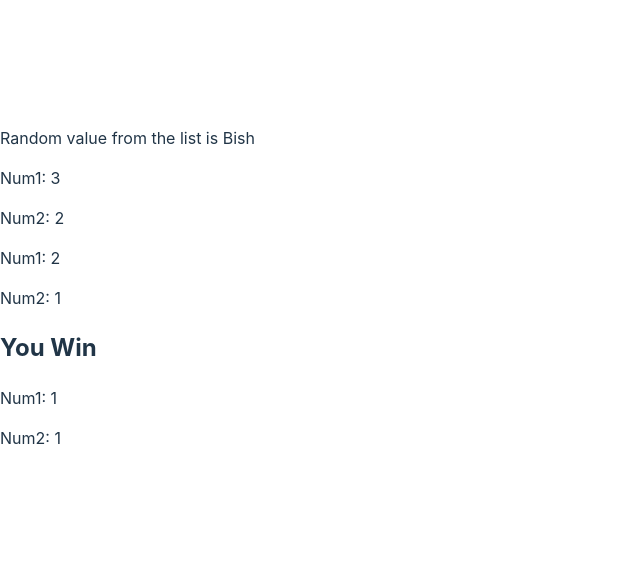
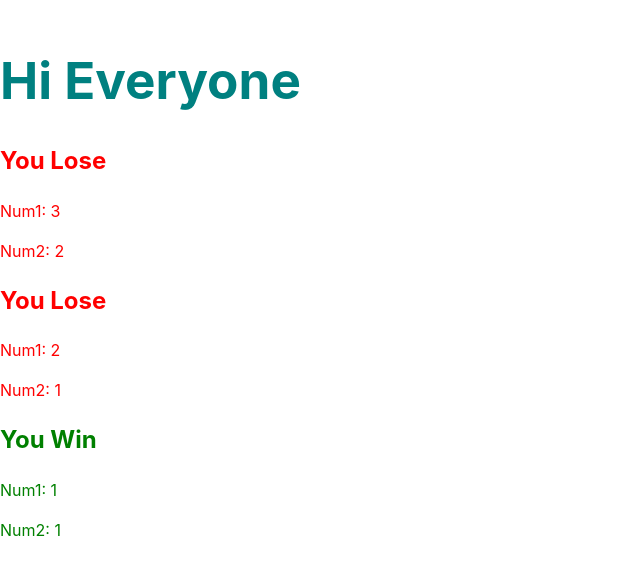
Before and after one commit to asimtimsina/Udemy_fullstack, a React (Vite) app in the folder first-react-project/: page / in a window 1280 px wide. Shown: the part 112-686 px from the top of the page, without its empty margins (0-640 px from the left). Built offline with nearby package versions, Linux system fonts and the light colour scheme.

Commit message:
616. Adding Dynamic Component Styles

```diff
--- a/first-react-project/src/App.jsx
+++ b/first-react-project/src/App.jsx
@@ -5,18 +5,21 @@
 
 // import Greeter from './Greeter'
 // import Die from './Die'
-import ListPicker from "../ListPicker"
+// import ListPicker from "../ListPicker"
 import DoubleDice from "./DoubleDice"
+import Heading from "./Heading"
+
 
 function App() {
 
 
   return (
     <>
+      <Heading color='teal' text='Hi Everyone' />
       {/* <Greeter person='Asim' from='Denton' />
       <Greeter person='Nick' from='Asim' /> */}
 
-      <ListPicker values={['Asim', 'Nick', 'Bish']} />
+      {/* <ListPicker values={['Asim', 'Nick', 'Bish']} /> */}
 
       <DoubleDice />
       <DoubleDice />
--- a/first-react-project/src/DoubleDice.jsx
+++ b/first-react-project/src/DoubleDice.jsx
@@ -58,10 +58,12 @@ export default function DoubleDice() {
     const num1 = Math.floor(Math.random() * 3 + 1);
     const num2 = Math.floor(Math.random() * 3 + 1);
 
+    const isWinner = num1 === num2;
 
+    const styles = { color: isWinner ? 'green' : 'red' }
     return (
-        <div>
-            {num1 === num2 ? <h2>You Win</h2> : null}
+        <div className="DoubleDice" style={styles}>
+            {isWinner ? <h2>You Win</h2> : <h2>You Lose</h2>}
             <p>Num1: {num1}</p>
             <p>Num2: {num2}</p>
         </div>
--- /dev/null
+++ b/first-react-project/src/Heading.jsx
@@ -0,0 +1,5 @@
+export default function Heading({ color = 'olive', text }) {
+    return (
+        <h1 style={{ color: color }}>{text}</h1>
+    )
+}
```
Also changed, not shown: first-react-project/notes.txt.
